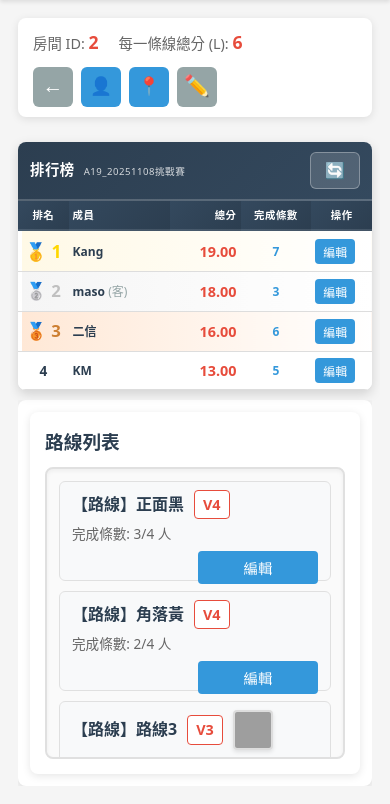
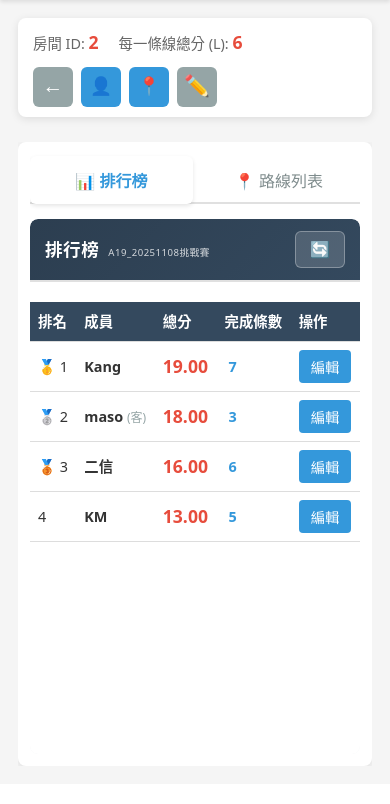
Before and after one commit to Kaimin018/Climbing_score_counter, a Django app: page /leaderboard/2/ in a window 390 px wide. Shown: the part 130-934 px from the top of the page. After the commit the page ends 896 px from the top, so only its background shows below. Run offline with Django 4.2, Linux system fonts and the light colour scheme; data comes from the database, SQL or seed files in the repository; grey boxes are pictures that could not be loaded.

Commit message:
feat: implement tabbed layout for leaderboard and routes section
- Introduced a tabbed interface in `leaderboard.html` to switch between the leaderboard and routes list, enhancing user navigation.
- Updated CSS styles in `style.css` to support the new tabbed layout, including responsive adjustments for mobile views.
- Added JavaScript functionality for tab switching, improving interactivity and user experience.

```diff
--- a/static/css/style.css
+++ b/static/css/style.css
@@ -63,10 +63,10 @@ body {
     overflow: hidden;
 }
 
-/* 左側主內容區 */
+/* 主內容區 */
 .main-content {
     flex: 1;
-    min-width: 0; /* 允許 flex 項目收縮 */
+    min-width: 0;
     display: flex;
     flex-direction: column;
     max-height: calc(100vh - 40px);
@@ -85,7 +85,149 @@ body {
     min-height: 0;
 }
 
-/* 右側固定排行榜 */
+/* 標籤頁容器 */
+.tabs-container {
+    display: flex;
+    flex-direction: column;
+    flex: 1;
+    min-height: 0;
+    overflow: hidden;
+}
+
+/* 標籤頁導航 */
+.tabs-nav {
+    display: flex;
+    gap: 10px;
+    margin-bottom: 20px;
+    border-bottom: 2px solid #e0e0e0;
+    padding-bottom: 0;
+}
+
+.tab-btn {
+    padding: 12px 24px;
+    background: transparent;
+    border: none;
+    border-bottom: 3px solid transparent;
+    color: #666;
+    font-size: 1rem;
+    font-weight: 500;
+    cursor: pointer;
+    transition: all 0.3s ease;
+    position: relative;
+    top: 2px;
+}
+
+.tab-btn:hover {
+    color: #2c3e50;
+    background: #f8f9fa;
+}
+
+.tab-btn.active {
+    color: #2c3e50;
+    border-bottom-color: #3498db;
+    font-weight: 600;
+    background: transparent;
+}
+
+/* 標籤頁內容 */
+.tabs-content {
+    flex: 1;
+    min-height: 0;
+    overflow: hidden;
+    display: flex;
+    flex-direction: column;
+}
+
+.tab-pane {
+    display: none;
+    flex: 1;
+    min-height: 0;
+    overflow: hidden;
+    flex-direction: column;
+}
+
+.tab-pane.active {
+    display: flex;
+}
+
+/* 排行榜完整視圖（標籤頁中） */
+.leaderboard-full {
+    display: flex;
+    flex-direction: column;
+    flex: 1;
+    min-height: 0;
+    overflow: hidden;
+    background: #f8f9fa;
+    border-radius: 8px;
+}
+
+.leaderboard-header {
+    padding: 18px 20px;
+    border-bottom: 2px solid #e0e0e0;
+    display: flex;
+    justify-content: space-between;
+    align-items: center;
+    background: linear-gradient(135deg, #2c3e50 0%, #34495e 100%);
+    color: white;
+    border-radius: 8px 8px 0 0;
+}
+
+.leaderboard-header h3 {
+    margin: 0;
+    color: white;
+    font-size: 1.3rem;
+    font-weight: 600;
+    letter-spacing: 0.5px;
+}
+
+.leaderboard-header .btn {
+    padding: 8px 14px;
+    font-size: 1rem;
+    background-color: rgba(255, 255, 255, 0.15);
+    border: 1px solid rgba(255, 255, 255, 0.3);
+    border-radius: 6px;
+    transition: all 0.3s ease;
+    color: white;
+}
+
+.leaderboard-header .btn:hover {
+    background-color: rgba(255, 255, 255, 0.25);
+    transform: scale(1.05);
+}
+
+.leaderboard-table-wrapper-full {
+    flex: 1;
+    overflow-y: auto;
+    overflow-x: hidden;
+    background: white;
+    border-radius: 0 0 8px 8px;
+}
+
+/* 路線列表完整視圖（標籤頁中） */
+.routes-section-full {
+    display: flex;
+    flex-direction: column;
+    flex: 1;
+    min-height: 0;
+    overflow: hidden;
+}
+
+.routes-header {
+    padding: 15px 20px;
+    border-bottom: 2px solid #e0e0e0;
+    background: linear-gradient(135deg, #2c3e50 0%, #34495e 100%);
+    border-radius: 8px 8px 0 0;
+}
+
+.routes-header h3 {
+    margin: 0;
+    color: white;
+    font-size: 1.3rem;
+    font-weight: 600;
+    letter-spacing: 0.5px;
+}
+
+/* 保留舊的樣式以向後兼容（如果其他地方使用） */
 .leaderboard-sidebar {
     width: 480px;
     flex-shrink: 0;
@@ -1826,6 +1968,28 @@ tbody tr:hover {
         margin-bottom: 10px;
     }
 
+    /* 移動端標籤頁樣式 */
+    .tabs-nav {
+        gap: 5px;
+        margin-bottom: 15px;
+    }
+
+    .tab-btn {
+        padding: 10px 16px;
+        font-size: 0.9rem;
+        flex: 1;
+    }
+
+    .leaderboard-header,
+    .routes-header {
+        padding: 12px 15px;
+    }
+
+    .leaderboard-header h3,
+    .routes-header h3 {
+        font-size: 1.1rem;
+    }
+
     .routes-list {
         display: flex;
         flex-direction: column;
@@ -1844,6 +2008,11 @@ tbody tr:hover {
         height: 600px; /* 使用固定高度而不是 max-height，确保显示5条 */
     }
 
+    /* 移動端標籤頁中的路線列表 */
+    .routes-section-full {
+        padding: 0;
+    }
+
     /* 移動端自定義滾動條樣式 */
     .routes-list::-webkit-scrollbar {
         width: 6px;
--- a/templates/leaderboard.html
+++ b/templates/leaderboard.html
@@ -29,7 +29,7 @@
         </div>
     </div>
 
-    <!-- 左側主內容區 -->
+    <!-- 主內容區 - 標籤頁布局 -->
     <div class="main-content">
         <div class="leaderboard-container">
             <div class="room-header" id="roomHeader">
@@ -51,25 +51,29 @@
                 </div>
             </div>
 
-
-            <div class="routes-section">
-                <h3>路線列表</h3>
-                <div id="routesList" class="routes-list">
-                    <div class="loading">載入中...</div>
-                </div>
-            </div>
-        </div>
-    </div>
-
-    <!-- 右側固定排行榜 -->
-    <div class="leaderboard-sidebar">
-        <div class="leaderboard-sidebar-header">
+            <!-- 標籤頁導航 -->
+            <div class="tabs-container">
+                <div class="tabs-nav">
+                    <button class="tab-btn active" onclick="switchTab('leaderboard')" id="tabLeaderboard">
+                        📊 排行榜
+                    </button>
+                    <button class="tab-btn" onclick="switchTab('routes')" id="tabRoutes">
+                        📍 路線列表
+                    </button>
+                </div>
+
+                <!-- 標籤頁內容 -->
+                <div class="tabs-content">
+                    <!-- 第一個標籤頁：排行榜 -->
+                    <div class="tab-pane active" id="tabPaneLeaderboard">
+                        <div class="leaderboard-full">
+                            <div class="leaderboard-header">
                                 <h3>排行榜<span class="room-title-inline" id="roomTitleInline"></span></h3>
                                 <button class="btn btn-secondary btn-small" onclick="refreshLeaderboard()" title="刷新排行榜">
                                     🔄
                                 </button>
                             </div>
-        <div class="leaderboard-table-wrapper">
+                            <div class="leaderboard-table-wrapper-full">
                                 <div class="leaderboard-table">
                                     <table>
                                         <thead>
@@ -87,6 +91,23 @@
                                             </tr>
                                         </tbody>
                                     </table>
+                                </div>
+                            </div>
+                        </div>
+                    </div>
+
+                    <!-- 第二個標籤頁：路線列表 -->
+                    <div class="tab-pane" id="tabPaneRoutes">
+                        <div class="routes-section-full">
+                            <div class="routes-header">
+                                <h3>路線列表</h3>
+                            </div>
+                            <div id="routesList" class="routes-list">
+                                <div class="loading">載入中...</div>
+                            </div>
+                        </div>
+                    </div>
+                </div>
             </div>
         </div>
     </div>
@@ -570,6 +591,30 @@
                 document.getElementById('leaderboardBody').innerHTML =
                     '<tr><td colspan="5" class="error">載入失敗，請刷新頁面</td></tr>';
             });
+    }
+
+    // 標籤頁切換函數
+    function switchTab(tabName) {
+        // 隱藏所有標籤頁內容
+        document.querySelectorAll('.tab-pane').forEach(pane => {
+            pane.classList.remove('active');
+        });
+
+        // 移除所有按鈕的 active 狀態
+        document.querySelectorAll('.tab-btn').forEach(btn => {
+            btn.classList.remove('active');
+        });
+
+        // 顯示選中的標籤頁
+        const targetPane = document.getElementById('tabPane' + tabName.charAt(0).toUpperCase() + tabName.slice(1));
+        const targetBtn = document.getElementById('tab' + tabName.charAt(0).toUpperCase() + tabName.slice(1));
+
+        if (targetPane) {
+            targetPane.classList.add('active');
+        }
+        if (targetBtn) {
+            targetBtn.classList.add('active');
+        }
     }
 
     function displayLeaderboard(data) {
@@ -819,8 +864,8 @@
             if (routeNameForEdit && /^\d+$/.test(routeNameForEdit)) {
                 routeNameForEdit = '路線' + routeNameForEdit;
             } else if (!routeNameForEdit || routeNameForEdit === '') {
-                // 如果完全移除後為空，保持原樣或添加預設值
-                routeNameForEdit = '路線1';
+                // 如果完全移除後為空，則保持原樣，不自動設為 '路線1'
+                routeNameForEdit = '';
             }
         }
 
```
Lines whose indentation alone changed are shown as unchanged.
